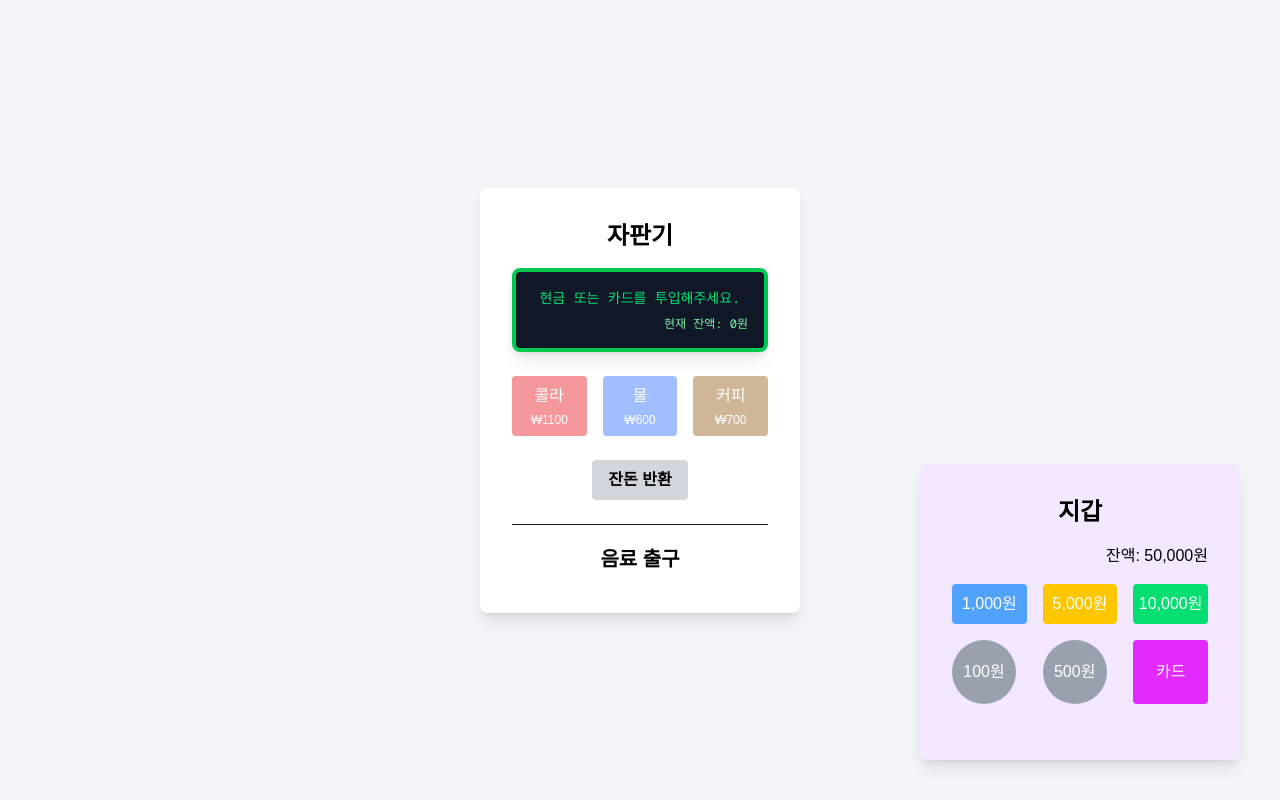
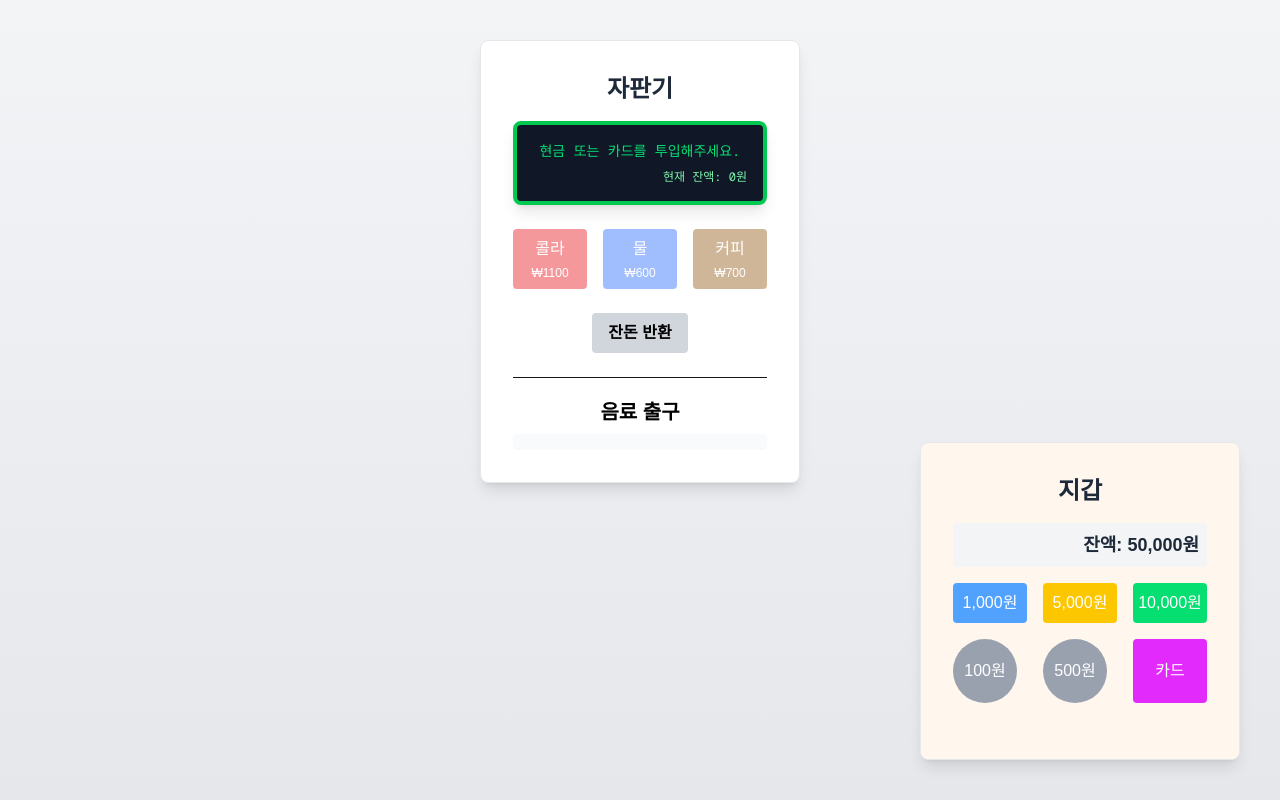
Before and after one commit to syki66/sungyeon-vending-machine, a Next.js app: page / in a window 1280 px wide. Built offline with nearby package versions, Linux system fonts and the light colour scheme.

Commit message:
style: 자판기, 지갑 컴포넌트 스타일 수정, 드래그 방지

```diff
--- a/src/app/page.tsx
+++ b/src/app/page.tsx
@@ -101,13 +101,13 @@ export default function Home() {
 
   return (
     <>
-      <div className="flex flex-col items-center justify-center min-h-screen bg-gray-100">
-        <div className="bg-white rounded-lg shadow-lg p-8 w-80">
-          <h1 className="text-2xl font-bold mb-4 text-center text-black">
+      <div className="flex flex-col items-center justify-start min-h-screen bg-gradient-to-b from-gray-100 to-gray-200 select-none">
+        <div className="bg-white rounded-lg shadow-lg m-10 p-8 w-80 border border-gray-200">
+          <h1 className="text-2xl font-bold mb-4 text-center text-black text-gray-800">
             자판기
           </h1>
           <Display text={displayMainText} subText={displaySubText} />
-          <div className="grid grid-cols-3 gap-4 my-6 bg-red-">
+          <div className="grid grid-cols-3 gap-4 my-6">
             <Beverage
               onClick={() => handleBalanceChange(-PRICE_LIST.cola)}
               name="콜라"
@@ -138,7 +138,7 @@ export default function Home() {
           </div>
           <div className="flex justify-center mb-6">
             <button
-              className="bg-gray-300 text-black py-2 px-4 rounded hover:bg-gray-400 font-semibold"
+              className="bg-gray-300 text-black py-2 px-4 rounded hover:bg-gray-400 font-semibold cursor-pointer"
               onClick={handleReturnChange}
             >
               잔돈 반환
@@ -150,7 +150,7 @@ export default function Home() {
           <h2 className="text-xl font-bold mb-2 text-center text-black">
             음료 출구
           </h2>
-          <div className="overflow-scroll max-h-60">
+          <div className="overflow-auto max-h-44 bg-gray-50 p-2 rounded">
             {dispensedDrinks.map((drink, index) => (
               <span key={index} className="text-black text-center">
                 {drink === '콜라' && (
@@ -167,11 +167,11 @@ export default function Home() {
           </div>
         </div>
 
-        <div className="bg-purple-100 rounded-lg shadow-lg p-8 w-80 fixed bottom-10 right-10">
-          <h1 className="text-2xl font-bold mb-4 text-center text-black">
+        <div className="bg-orange-50 border border-gray-200 rounded-lg shadow-lg p-8 w-80 fixed bottom-10 right-10">
+          <h1 className="text-2xl font-bold mb-4 text-center text-gray-800">
             지갑
           </h1>
-          <h2 className="text-black text-right mb-4">
+          <h2 className="text-lg font-semibold text-gray-800 bg-gray-100 p-2 rounded text-right mb-4">
             잔액: {walletBalance.toLocaleString()}원
           </h2>
           <div className="grid grid-cols-3 gap-4 mb-6">
```
